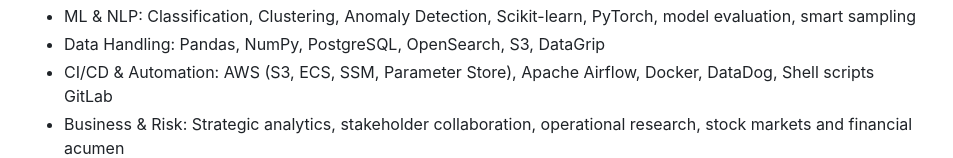
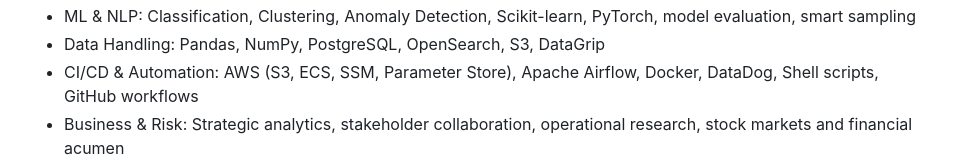
Before and after one commit to AvivGelfand/Resume, a plain HTML site: page Aviv_Gelfand_CV.html in a window 1280 px wide. Shown: the part 2167-2325 px from the top of the page, without its empty margins (163-1116 px from the left). Drawn offline with nearby package versions, Linux system fonts and the light colour scheme.

Commit message:
Render the latest CV

```diff
--- a/Aviv_Gelfand_CV.html
+++ b/Aviv_Gelfand_CV.html
@@ -89,7 +89,7 @@
         <li>LLM &amp; GenAI: Prompt Engineering (CoT, Few-Shot, eg.), OpenAI APIs, HF Transformers, PEFT, LoRA</li>
         <li>ML &amp; NLP: Classification, Clustering, Anomaly Detection, Scikit-learn, PyTorch, model evaluation, smart sampling</li>
         <li>Data Handling: Pandas, NumPy, PostgreSQL, OpenSearch, S3, DataGrip</li>
-        <li>CI/CD &amp; Automation: AWS (S3, ECS, SSM, Parameter Store), Apache Airflow, Docker, DataDog, Shell scripts GitLab</li>
+        <li>CI/CD &amp; Automation: AWS (S3, ECS, SSM, Parameter Store), Apache Airflow, Docker, DataDog, Shell scripts, GitHub workflows</li>
         <li>Business &amp; Risk: Strategic analytics, stakeholder collaboration, operational research, stock markets and financial acumen</li>
         </ul>
     </article>
```
Also changed, not shown: Aviv_Gelfand_CV.png, 3 other files.
